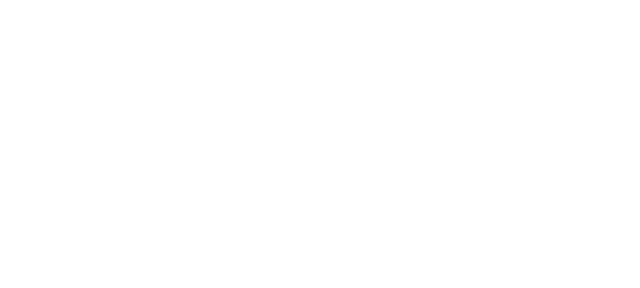
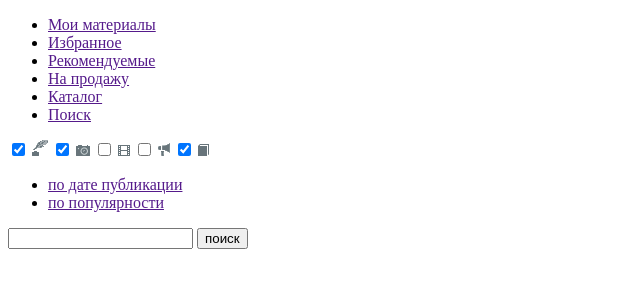
Before and after one commit to tanechka/test_page_min, a plain HTML site: page index.html in a window 1280 px wide. Shown: the whole page, without its empty margins (0-640 px from the left). Drawn offline with Linux system fonts and the light colour scheme.

Commit message:
w3c проверен код html

```diff
--- a/index.html
+++ b/index.html
@@ -2,12 +2,56 @@
 <html>
  <head>
   <meta http-equiv="Content-Type" content="text/html; charset=utf-8">
-  <title>Пример веб-страницы</title>
+  <title>Тестовое задание</title>
  </head>
- <body>
+ <body class="content">
   <div class="menu">
+    <ul>
+      <li>
+        <a href="">Мои материалы</a>
+      </li>
+      <li>
+        <a href="">Избранное</a>
+      </li>
+      <li>
+        <a href="">Рекомендуемые</a>
+      </li>
+      <li>
+        <a href="">На продажу</a>
+      </li>
+      <li>
+        <a href="">Каталог</a>
+      </li>
+      <li>
+        <a href="">Поиск</a>
+      </li>
+    </ul>
+  </div>
+  <div class="sorting">
+    <span>
+       <input type="checkbox" checked>
+       <img src="image/ink.png" alt="ink">
+       <input type="checkbox"  checked>
+       <img src="image/camera.png" alt="camera">
+       <input type="checkbox">
+       <img src="image/roller.png" alt="roller">
+       <input type="checkbox">
+       <img src="image/horn.png" alt="horn">
+       <input type="checkbox" checked>
+       <img src="image/book.png" alt="book">
+    </span>
+    <ul>
+        <li>
+          <a href="">по дате публикации</a>
+        </li>
+        <li>
+          <a href="">по популярности</a>
+        </li>
+    </ul>
   </div>
   <div class="search">
+    <input type="text">
+    <button>поиск</button>
   </div>
  </body>
 </html>
```
Also changed, not shown: image/book.png (added), image/camera.png (added), image/horn.png (added), image/ink.png (added), image/roller.png (added).
